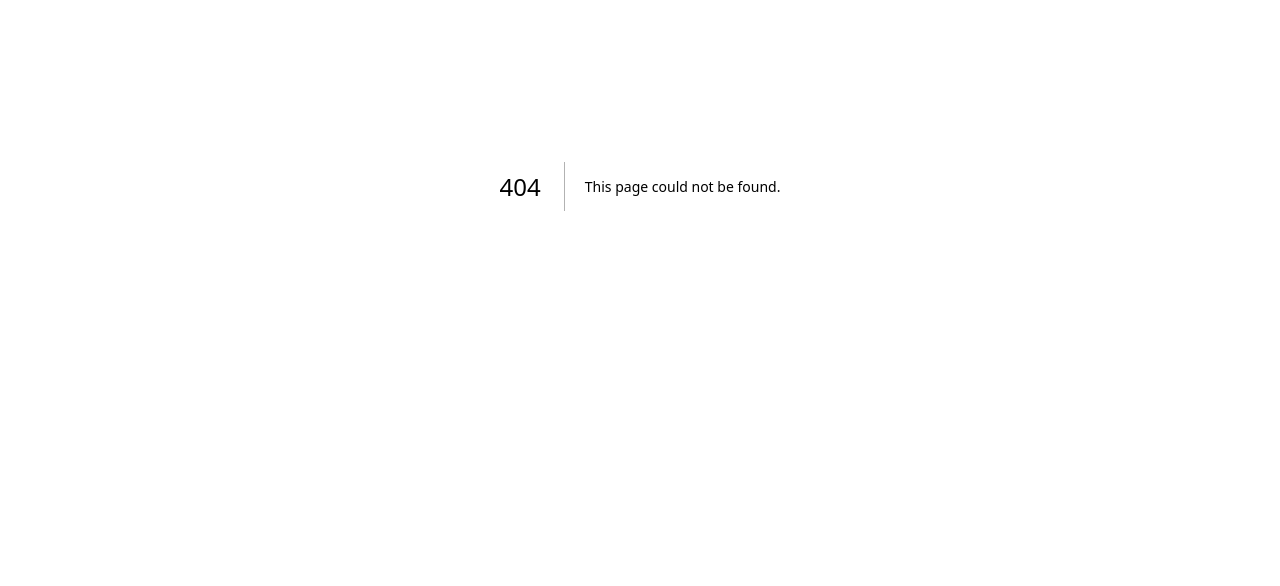
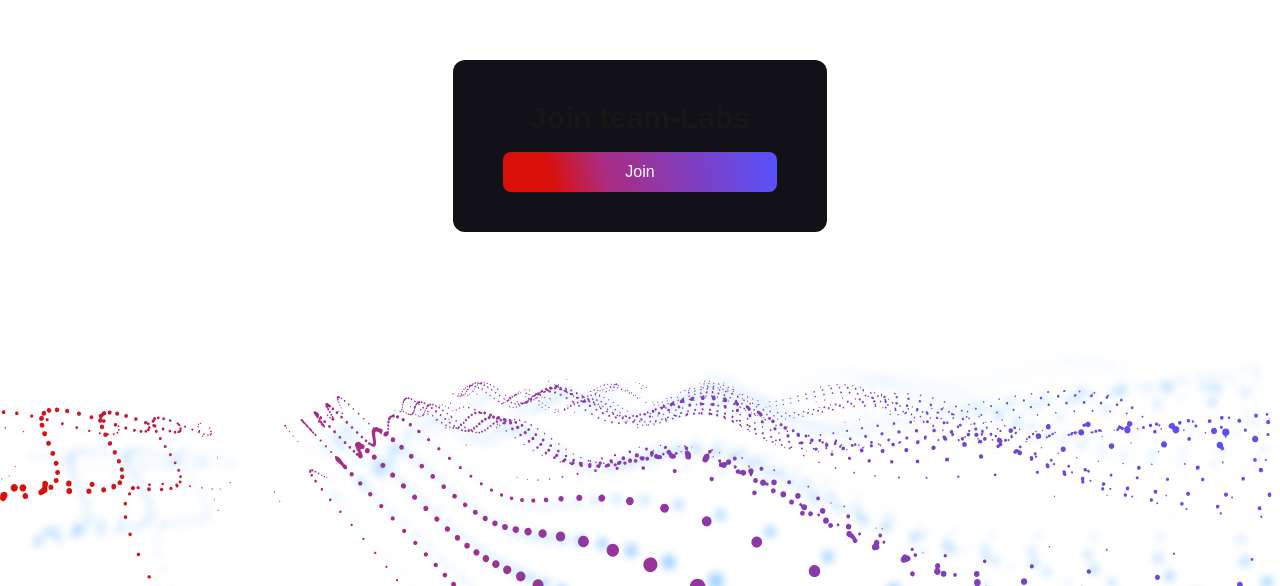
Before and after one commit to zintarh/teamverse-frontend, a Next.js app in the folder client/: page /verse-player in a window 1280 px wide. Before the commit this address had no page. Shown: the part 214-800 px from the top of the page. Built offline with nearby package versions, Linux system fonts and the light colour scheme.

Commit message:
feat: join a team page

```diff
--- /dev/null
+++ b/client/app/verse-player/page.tsx
@@ -0,0 +1,18 @@
+"use client";
+
+import { useState } from "react";
+import VersePlayerInfo from "@/components/VersePlayerInfo";
+import VersePlayerIntro from "@/components/VersePlayerIntro";
+
+export default function JoinTeam() {
+  const [showPlayerInfo, setShowPlayerInfo] = useState(false);
+  return (
+    <div>
+      {showPlayerInfo ? (
+        <VersePlayerInfo />
+      ) : (
+        <VersePlayerIntro onJoin={() => setShowPlayerInfo(true)} />
+      )}
+    </div>
+  );
+}
--- /dev/null
+++ b/client/components/VersePlayerInfo.tsx
@@ -0,0 +1,41 @@
+export default function VersePlayerInfo() {
+  return (
+    <div className="flex flex-col items-center justify-center h-screen">
+      <div className="text-center mb-10 space-y-3">
+        <p className="font-bold text-3xl text-center">Join team-Labs</p>
+        <p className="text-[#A6A0BB] font-medium">
+          A team for the decentralized world
+        </p>
+      </div>
+      <form className="flex flex-col items-center justify-center bg-[#131118] px-3 py-5 rounded-xl w-[90%] md:w-[50%] lg:w-[30%] space-y-2">
+        <div className="flex flex-col w-full">
+          <label htmlFor="verseName" className="text-[#A6A0BB]">
+            Verse-Name
+          </label>
+          <input
+            type="text"
+            id="verseName"
+            name="verseName"
+            placeholder="e.g karishika001"
+            className="bg-[#1C1924] w-full px-4 py-3 rounded-lg mt-1 outline-none"
+          />
+        </div>
+        <div className="flex flex-col w-full mt-2">
+          <label htmlFor="email" className="text-[#A6A0BB]">
+            Email
+          </label>
+          <input
+            type="email"
+            id="email"
+            name="email"
+            placeholder="winie@gmail.com"
+            className="bg-[#1C1924] w-full px-4 py-3 rounded-lg mt-1 outline-none"
+          />
+        </div>
+        <button className="bg-[linear-gradient(255.22deg,#5552FF_-0.14%,#AA2C82_62.58%,#DA100B_81.98%)] text-white px-4 py-2 rounded-lg mt-4 w-full cursor-pointer">
+          Continue
+        </button>
+      </form>
+    </div>
+  );
+}
--- /dev/null
+++ b/client/components/VersePlayerIntro.tsx
@@ -0,0 +1,29 @@
+import Image from "next/image";
+
+interface VersePlayerIntroProps {
+  onJoin: () => void;
+}
+
+export default function VersePlayerIntro({ onJoin }: VersePlayerIntroProps) {
+  return (
+    <div className="relative flex flex-col items-center justify-center h-screen overflow-hidden px-4">
+      <div className="flex flex-col items-center justify-center bg-[#131118] px-4 py-10 rounded-xl z-10 w-[90%] md:w-[50%] lg:w-[30%] mb-10 md:mb-20">
+        <p className="font-bold text-3xl text-center">Join team-Labs</p>
+        <button
+          className="bg-[linear-gradient(255.22deg,#5552FF_-0.14%,#AA2C82_62.58%,#DA100B_81.98%)] text-white px-4 py-2 rounded-lg mt-4 w-[80%] cursor-pointer"
+          onClick={onJoin}
+        >
+          Join
+        </button>
+      </div>
+
+      <Image
+        src="/entry_screen_bg.svg"
+        height={100}
+        width={200}
+        alt="entry bg"
+        className="absolute bottom-0 lg:-bottom-20 w-full object-cover"
+      />
+    </div>
+  );
+}
```
Also changed, not shown: client/public/entry_screen_bg.svg (added).
